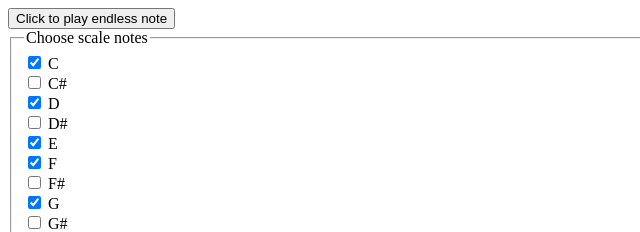
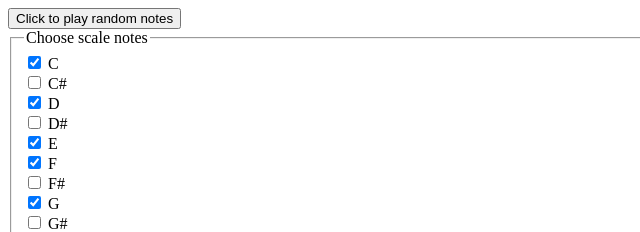
Before and after one commit to urswilke/chaos_synthetization, a website built with Vite: page index.html in a window 1280 px wide. Shown: the top 232 px of the page, 0-640 px from the left. Built offline with nearby package versions, Linux system fonts and the light colour scheme.

Commit message:
edit button text

```diff
--- a/index.html
+++ b/index.html
@@ -11,7 +11,7 @@
   <body>
     <div id="app"></div>
     <script type="module" src="./main.js"></script>
-    <button name="play-multiple-sequences" id="play-multiple-sequences">Click to play endless note</button>
+    <button name="play-multiple-sequences" id="play-multiple-sequences">Click to play random notes</button>
     <fieldset id="scale_notes">
       <legend>Choose scale notes</legend>
       <div>
```
